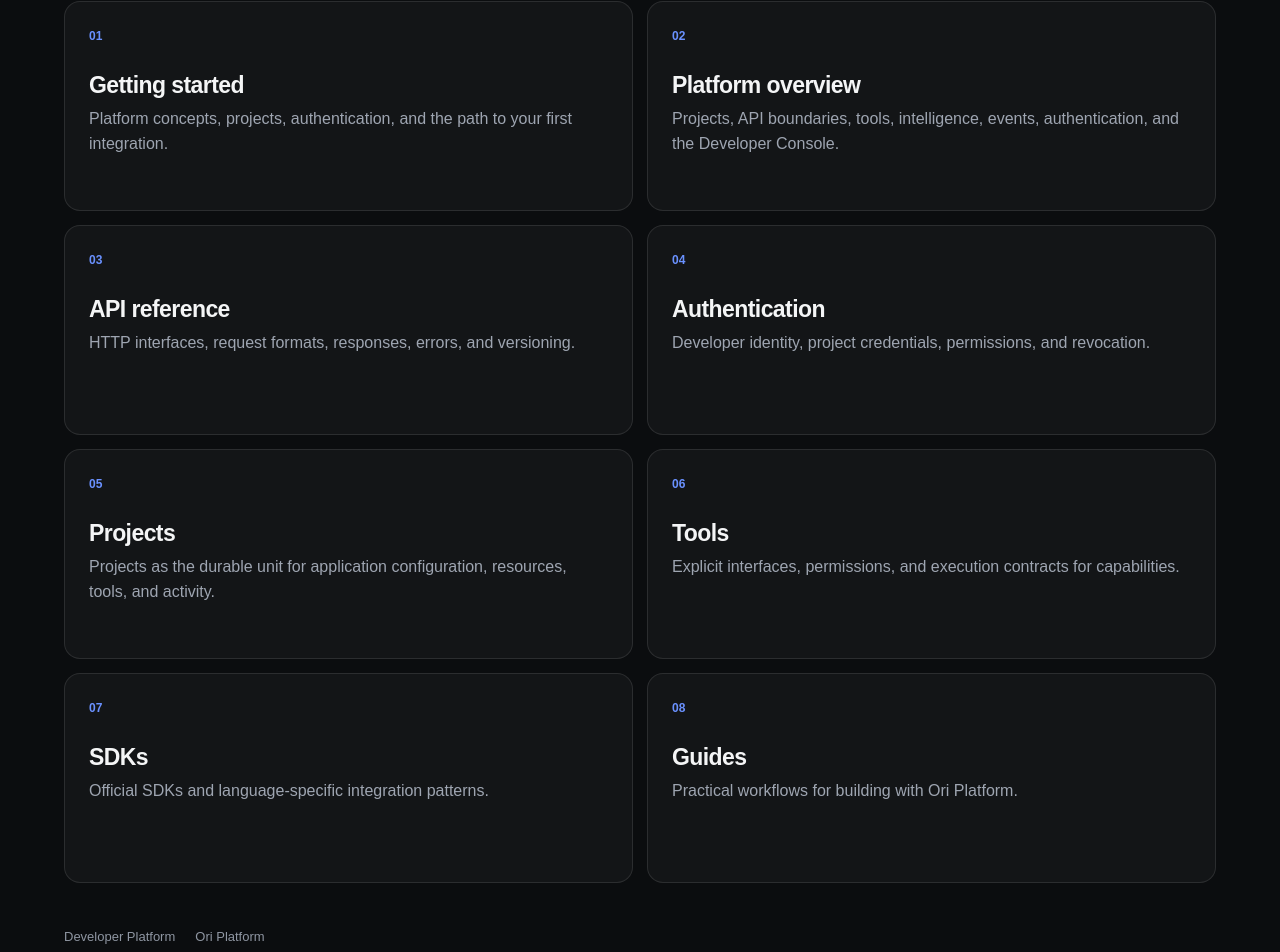
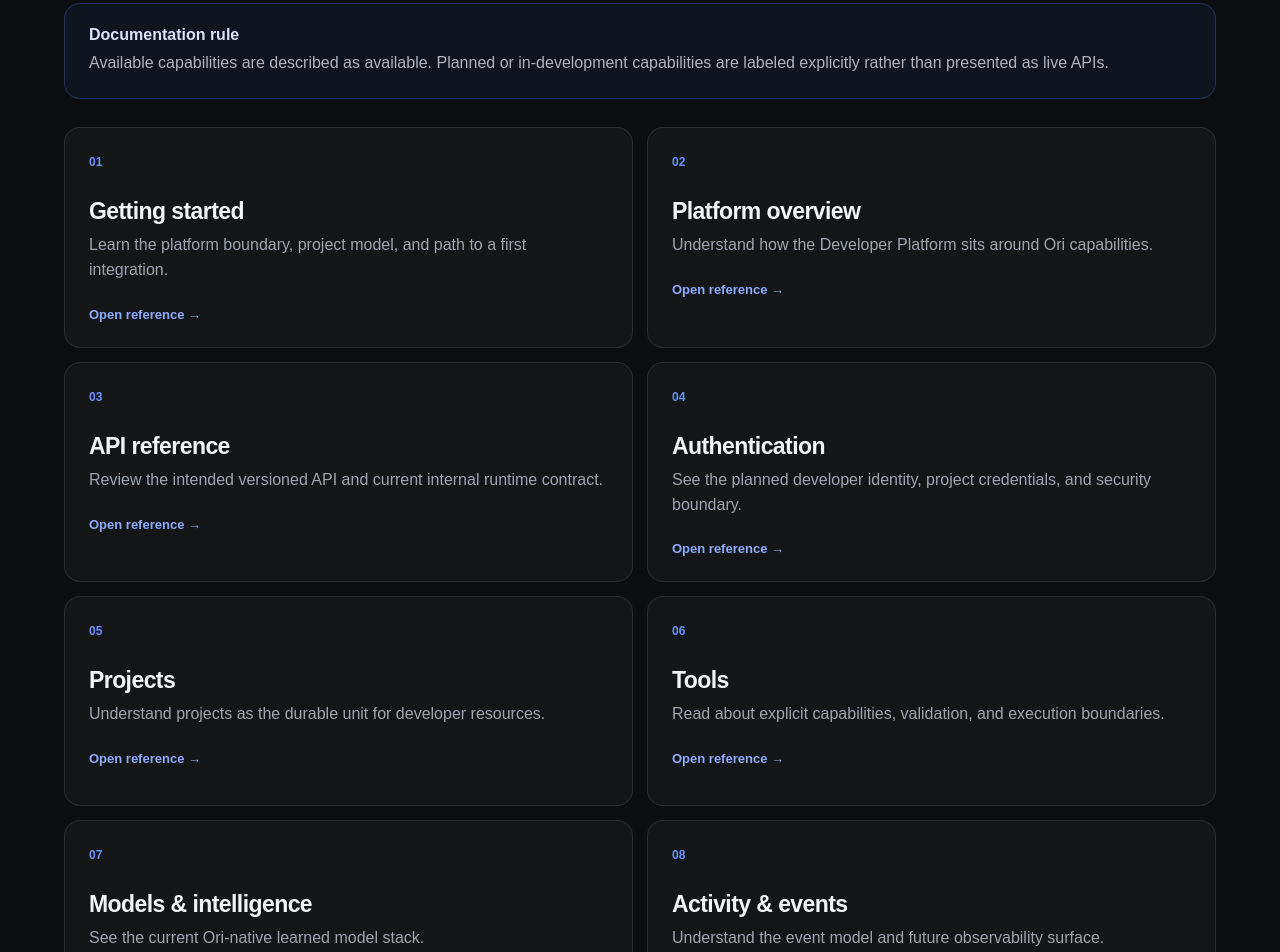
Before and after one commit to 30lnewcomb-byte/ori-platform, a Next.js app in the folder apps/web/: page /developer/docs in a window 1280 px wide. Shown: the part 436-1388 px from the top of the page. Built offline with nearby package versions, Linux system fonts and the light colour scheme; a web font is replaced by a local one.

Commit message:
Turn Developer Docs into a real reference index

```diff
--- a/apps/web/app/developer/docs/page.tsx
+++ b/apps/web/app/developer/docs/page.tsx
@@ -2,14 +2,16 @@ import DeveloperShell from '../../../components/developer-shell'
 import styles from './docs.module.css'
 
 const sections = [
-  ['Getting started', 'Platform concepts, projects, authentication, and the path to your first integration.'],
-  ['Platform overview', 'Projects, API boundaries, tools, intelligence, events, authentication, and the Developer Console.'],
-  ['API reference', 'HTTP interfaces, request formats, responses, errors, and versioning.'],
-  ['Authentication', 'Developer identity, project credentials, permissions, and revocation.'],
-  ['Projects', 'Projects as the durable unit for application configuration, resources, tools, and activity.'],
-  ['Tools', 'Explicit interfaces, permissions, and execution contracts for capabilities.'],
-  ['SDKs', 'Official SDKs and language-specific integration patterns.'],
-  ['Guides', 'Practical workflows for building with Ori Platform.'],
+  { title: 'Getting started', text: 'Learn the platform boundary, project model, and path to a first integration.', href: '/developer/projects' },
+  { title: 'Platform overview', text: 'Understand how the Developer Platform sits around Ori capabilities.', href: '/developer/dashboard' },
+  { title: 'API reference', text: 'Review the intended versioned API and current internal runtime contract.', href: '/developer/api' },
+  { title: 'Authentication', text: 'See the planned developer identity, project credentials, and security boundary.', href: '/developer/authentication' },
+  { title: 'Projects', text: 'Understand projects as the durable unit for developer resources.', href: '/developer/projects' },
+  { title: 'Tools', text: 'Read about explicit capabilities, validation, and execution boundaries.', href: '/developer/tools' },
+  { title: 'Models & intelligence', text: 'See the current Ori-native learned model stack.', href: '/developer/models' },
+  { title: 'Activity & events', text: 'Understand the event model and future observability surface.', href: '/developer/activity' },
+  { title: 'SDKs', text: 'See the first-party SDK direction and contract-first rule.', href: '/developer/sdk' },
+  { title: 'Platform status', text: 'Inspect the documented service boundary and current topology.', href: '/developer/status' },
 ]
 
 export default function DeveloperDocsPage() {
@@ -18,24 +20,33 @@ export default function DeveloperDocsPage() {
       <div className={styles.page}>
         <header className={styles.header}>
           <div>
-            <a className={styles.back} href="/developer">← Developer Platform</a>
+            <a className={styles.back} href="/developer/dashboard">← Developer Console</a>
             <p className={styles.eyebrow}>DEVELOPER DOCS</p>
             <h1>Build with Ori.</h1>
-            <p className={styles.lede}>Reference material for Ori Platform developers.</p>
+            <p className={styles.lede}>The canonical guide to the Ori Developer Platform: capabilities, contracts, architecture, and what is actually live.</p>
           </div>
           <div className={styles.version}>PLATFORM REFERENCE</div>
         </header>
+
+        <div className={styles.notice}>
+          <strong>Documentation rule</strong>
+          <span>Available capabilities are described as available. Planned or in-development capabilities are labeled explicitly rather than presented as live APIs.</span>
+        </div>
+
         <section className={styles.grid} aria-label="Developer documentation sections">
-          {sections.map(([title, text], index) => (
-            <article className={styles.card} key={title}>
+          {sections.map((section, index) => (
+            <a className={styles.card} href={section.href} key={section.title}>
               <span className={styles.number}>{String(index + 1).padStart(2, '0')}</span>
-              <h2>{title}</h2>
-              <p>{text}</p>
-            </article>
+              <h2>{section.title}</h2>
+              <p>{section.text}</p>
+              <span className={styles.link}>Open reference →</span>
+            </a>
           ))}
         </section>
+
         <footer className={styles.footer}>
-          <a href="/developer">Developer Platform</a>
+          <a href="/developer/dashboard">Dashboard</a>
+          <a href="/developer/status">Status</a>
           <a href="/">Ori Platform</a>
         </footer>
       </div>
```
